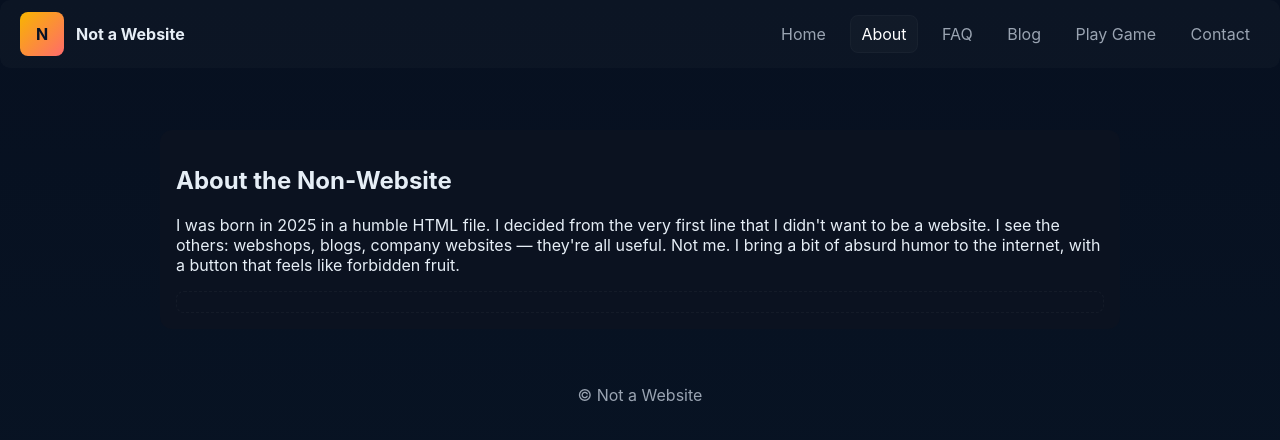
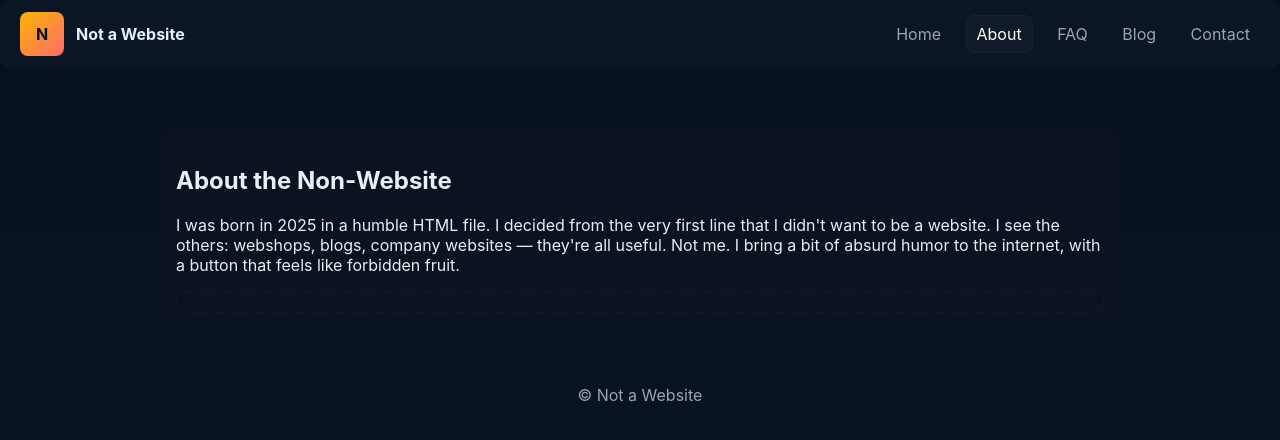
Before and after one commit to notwebsite/reallynotwebside, a plain HTML site: page about.html in a window 1280 px wide. Drawn offline with Linux system fonts and the light colour scheme.

Commit message:
Update about.html

```diff
--- a/about.html
+++ b/about.html
@@ -13,7 +13,6 @@
     <a href="about.html" class="active">About</a>
     <a href="faq.html">FAQ</a>
     <a href="blog.html">Blog</a>
-    <a href="play.html">Play Game</a>
     <a href="contact.html">Contact</a>
   </nav>
 </header>
```
